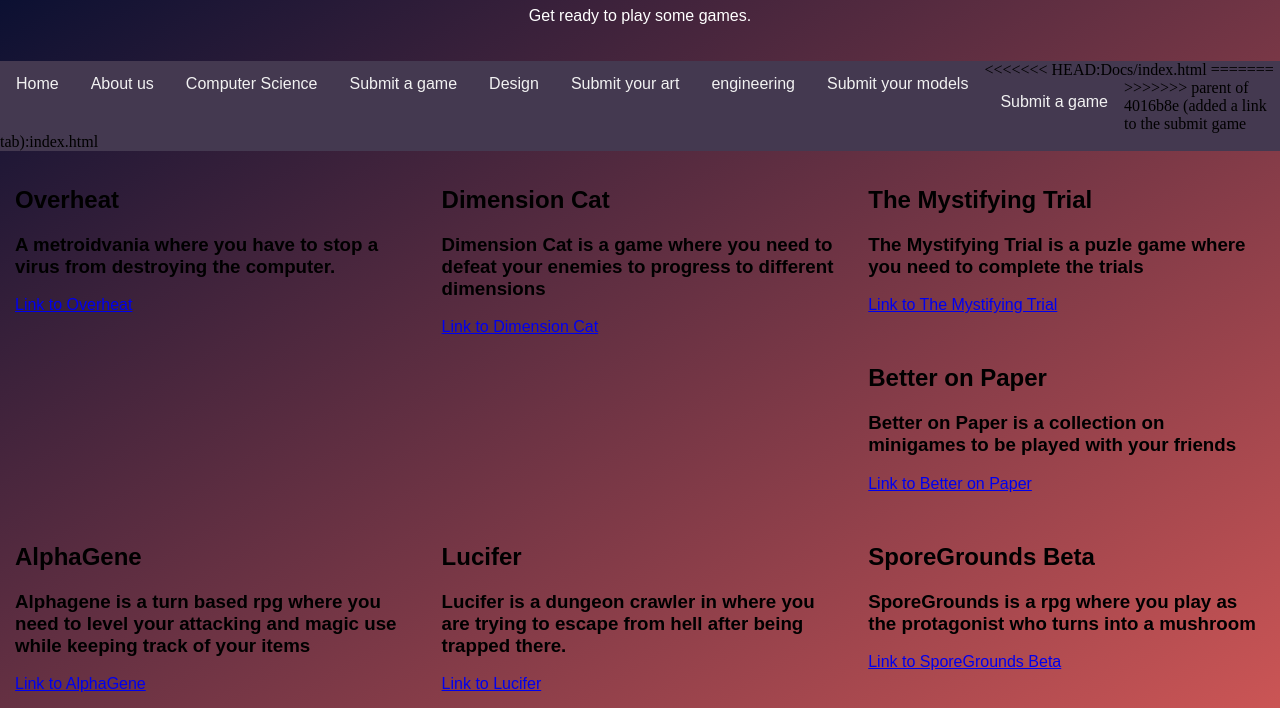
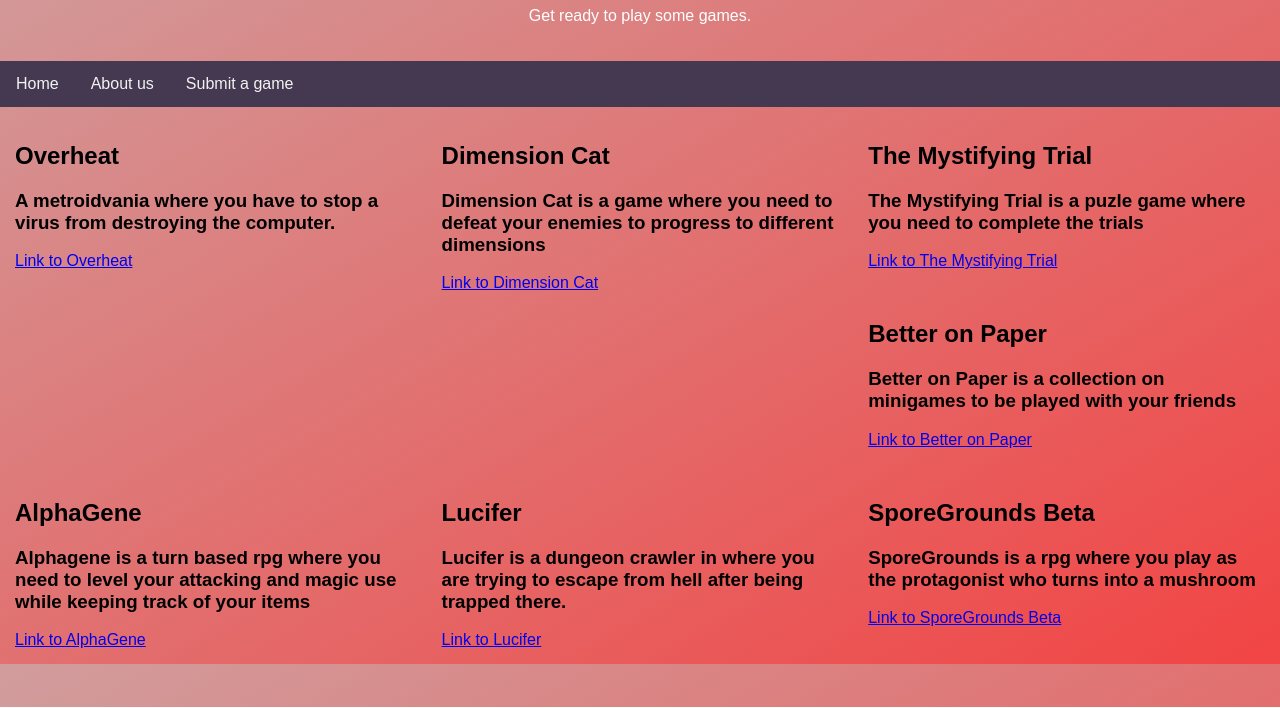
Before and after one commit to quantum-insanity/Ylp-finder, a plain HTML site: page index.html in a window 1280 px wide. Shown: the part 93-801 px from the top of the page. Drawn offline with nearby package versions, Linux system fonts and the light colour scheme; files that its build step writes are made by us from their sources; files whose address does not match are found by name.

Commit message:
Update index.html

```diff
--- a/index.html
+++ b/index.html
@@ -6,7 +6,7 @@
     <meta name="viewport" content="width=device-width, initial-scale=1">
     <link rel="stylesheet" href="index.css">
   </head>
-  <body style="background-image: linear-gradient(to bottom right, #000c30, #cb5555);">
+  <body style="background-image: linear-gradient(to bottom right, #d19d9d, #f24444);">
     <div id="header">
       <h1>Ignite Computer Science Games</h1>
       <p>Get ready to play some games.</p>
@@ -14,16 +14,7 @@
     <div id="topnav">
       <a href="#">Home</a>
       <a href="#">About us</a>
-<<<<<<< HEAD:Docs/index.html
-      <a href="#">Computer Science</a>
       <a href="https://docs.google.com/forms/d/e/1FAIpQLScE_J1YkYh5c_wajIEarqSln1L3j2faoRpCfmsmhLtWh6nNUw/viewform?usp=sf_link">Submit a game</a>
-      <a href="#">Design</a>
-      <a href="#">Submit your art</a>
-      <a href="#">engineering</a>
-      <a href="#">Submit your models</a>
-=======
-      <a href="#">Submit a game</a>
->>>>>>> parent of 4016b8e (added a link to the submit game tab):index.html
     </div>
     <div id="row">
 
@@ -32,4 +23,5 @@
 	<script src="https://ajax.googleapis.com/ajax/libs/jquery/3.6.1/jquery.min.js"></script>
 	<script type="module" src="index.js"></script>
   </body>
+
 </html>
```
